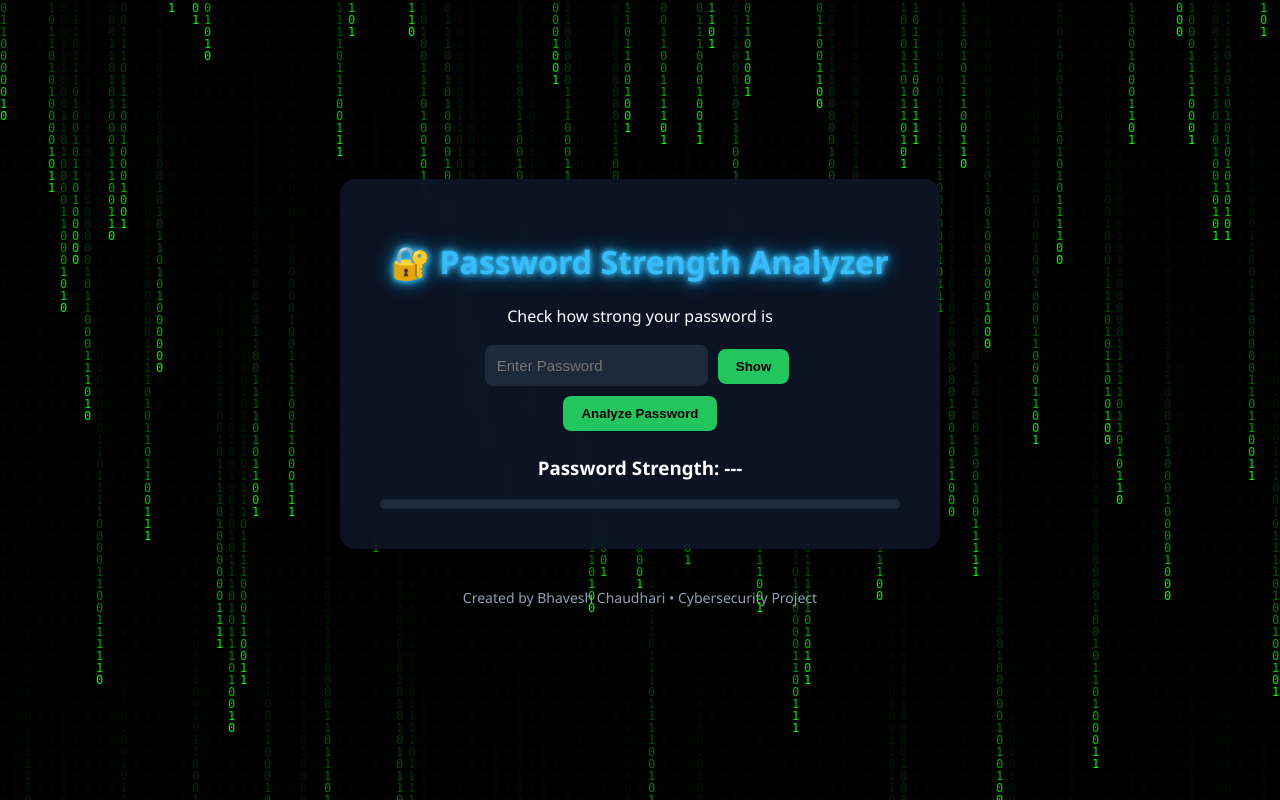
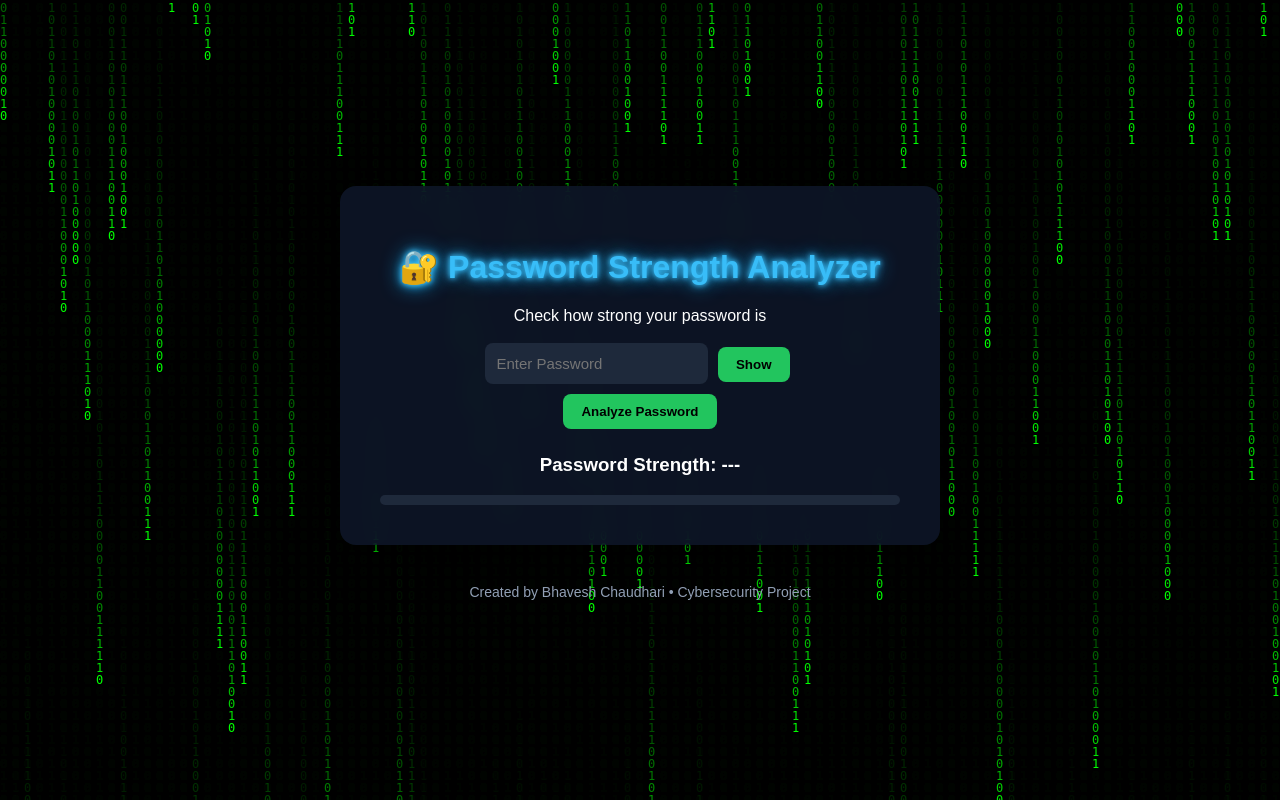
Before and after one commit to Bhavesh979/password-analyzer, a Flask app: page / in a window 1280 px wide. Run offline with Flask 3, Linux system fonts and the light colour scheme.

Commit message:
Update style.css

```diff
--- a/static/style.css
+++ b/static/style.css
@@ -1,6 +1,6 @@
 body{
 margin:0;
-font-family:'Segoe UI',sans-serif;
+font-family:'Orbitron',sans-serif;
 background:#020617;
 color:white;
 display:flex;
```
